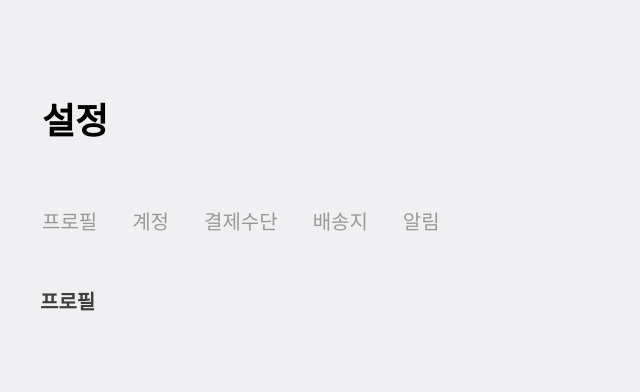
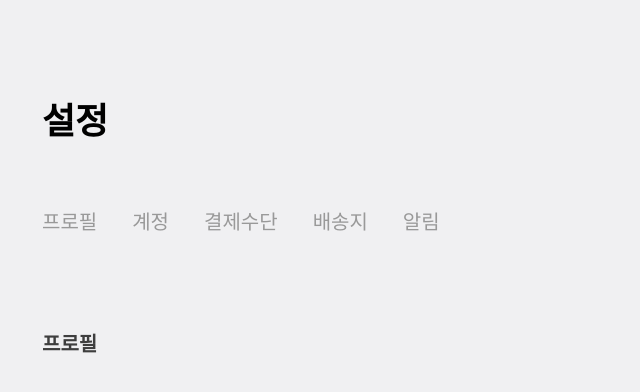
Before and after one commit to freevuehub/tumblbug-test, a React (Create React App) app: page /profile in a window 1280 px wide. Shown: the top 392 px of the page, without its empty margins (0-640 px from the left). Built offline with nearby package versions, Linux system fonts and the light colour scheme.

Commit message:
[UX/UI]: desktop 반응형 추가

```diff
--- a/src/containers/AddForm.tsx
+++ b/src/containers/AddForm.tsx
@@ -41,7 +41,6 @@ const AddForm: React.FC<TypeProps> = (props: TypeProps) => {
   }
 
   return (
-    <div className="content">
     <div className="form">
       <form>
         <TextInput
@@ -72,7 +71,6 @@ const AddForm: React.FC<TypeProps> = (props: TypeProps) => {
         <button onClick={onSubimt}>등록 완료</button>
       </form>
     </div>
-    </div>
   )
 }
 
--- a/src/pages/Address.tsx
+++ b/src/pages/Address.tsx
@@ -39,11 +39,13 @@ class Address extends React.PureComponent<TypeProps, TypeState> {
     return (
       <>
         <div className="content">
-          <div className="header">
-            <h2>등록된 배송지</h2>
-            <button onClick={(event): void => this.onAddressAddPop(event, true)}>+ 추가</button>
+          <div className="article">
+            <div className="header">
+              <h2>등록된 배송지</h2>
+              <button onClick={(event): void => this.onAddressAddPop(event, true)}>+ 추가</button>
+            </div>
+            <AddressList />
           </div>
-          <AddressList />
           <AddressNotice />
         </div>
         <Maybe if={this.state.popView}>
--- a/src/scss/add-pop.scss
+++ b/src/scss/add-pop.scss
@@ -31,10 +31,9 @@
       }
     }
 
-    .content {
+    .form {
       padding: 0 ratio(20);
 
-      .form {
       form {
         .form-item {
           margin-top: ratio(50);
@@ -55,7 +54,6 @@
           border-radius: ratio(10);
           background: linear-gradient(145deg, #fe6a65, #d55955);
           box-shadow: 3px 3px 5px #ccccce, -3px -3px 5px #ffffff;
-          }
         }
       }
     }
@@ -87,10 +85,9 @@
         }
       }
 
-      .content {
+      .form {
         padding: 0;
 
-        .form {
         form {
           display: flex;
           flex-wrap: wrap;
@@ -129,4 +126,3 @@
     }
   }
 }
-}
--- a/src/scss/address-list.scss
+++ b/src/scss/address-list.scss
@@ -56,6 +56,7 @@
     li {
       margin: 20px 40px 30px;
       padding: 20px;
+      border-radius: 8px;
 
       .info {
         h5 {
@@ -85,4 +86,10 @@
       }
     }
   }
+
+  @media screen and (min-width: $desktop) {
+    li {
+      margin: 0 0 30px;
+    }
+  }
 }
--- a/src/scss/index.scss
+++ b/src/scss/index.scss
@@ -18,8 +18,7 @@
     padding-left: ratio(28);
 
     @media screen and (min-width: $pad) {
-      @include font(36px, 700, #000);
-
+      font-size: 36px;
       padding-left: 42px;
     }
   }
@@ -60,6 +59,11 @@
           button {
             font-size: 16px;
           }
+        }
+
+        @media screen and (min-width: $desktop) {
+          padding: 0;
+          margin-bottom: 20px;
         }
       }
 
@@ -126,11 +130,37 @@
             }
           }
         }
+
+        @media screen and (min-width: $desktop) {
+          width: 250px;
+          margin: 0 0 0 30px;
+          position: sticky;
+          top: 0;
+        }
       }
     }
 
     @media screen and (min-width: $pad) {
       padding: 50px 0 20px;
     }
+
+    @media screen and (min-width: $desktop) {
+      overflow: hidden;
+
+      .content {
+        display: flex;
+        height: 100%;
+        flex-wrap: wrap;
+        align-items: flex-start;
+        padding: 42px;
+        overflow: auto;
+        position: relative;
+        -webkit-overflow-scrolling: touch;
+
+        .article {
+          flex: 1;
+        }
+      }
+    }
   }
 }
--- a/src/scss/tool.scss
+++ b/src/scss/tool.scss
@@ -1,4 +1,5 @@
 $pad: 768px;
+$desktop: 1024px;
 
 @function ratio($num) {
   @return $num / 360 * 100vw;
```
Lines whose indentation alone changed are shown as unchanged.
